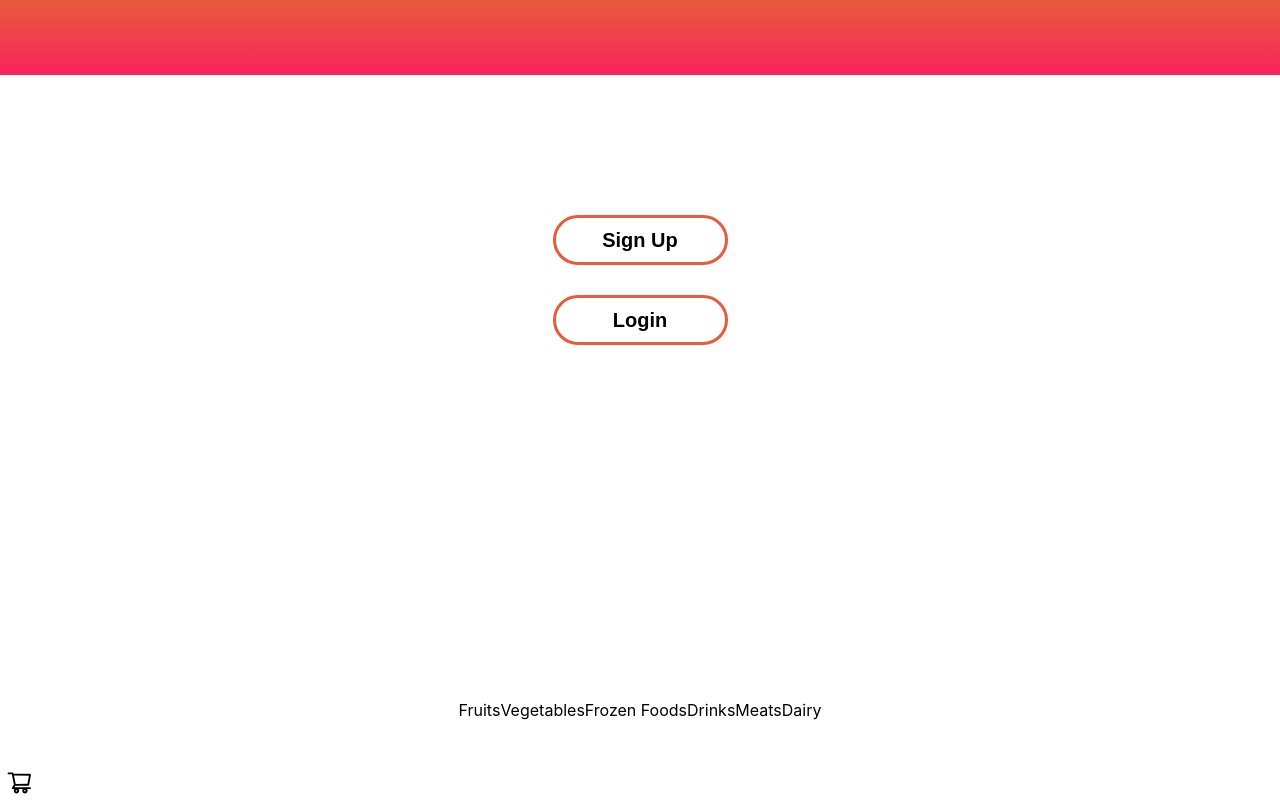
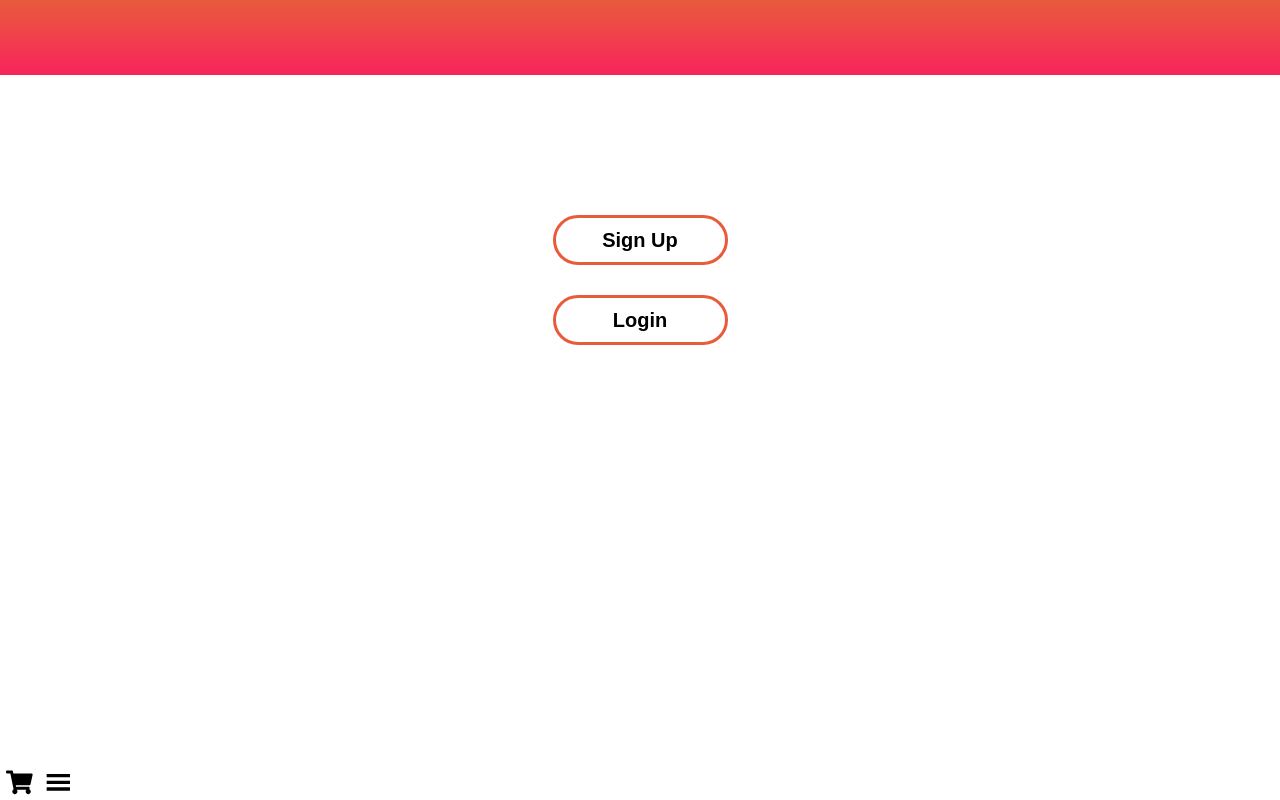
Before and after one commit to tdiec00/Whats-the-Total, a React (Create React App) app in the folder client/: page / in a window 1280 px wide. Built offline with nearby package versions, Linux system fonts and the light colour scheme.

Commit message:
renamed to burger menu

```diff
--- a/client/src/components/catgeoryNavContainer/CategoryNavContainer.jsx
+++ b/client/src/components/burgerMenu/BurgerMenu.jsx
@@ -1,9 +1,9 @@
 import {Link} from "react-router-dom"
-import "./categoryNavConatiner.css"
+import "./burgerMenu.css"
 
 export default function CategoryNavContainer() {
   return (
-    <div className="categoryNav">
+    <div className="burger-menu">
       <div>
         <Link to="/products/fruits">Fruits</Link>
       </div>
--- a/client/src/components/catgeoryNavContainer/categoryNavConatiner.css
+++ b/client/src/components/burgerMenu/burgerMenu.css
@@ -1,10 +1,10 @@
-.categoryNav {
+.burger-menu {
   bottom: 10vh;
   position: absolute;
   display: flex;
 }
 
-.categoryNav a {
+.burger-menu a {
   text-decoration: none;
   color: black;
 }
--- a/client/src/components/footer/Footer.jsx
+++ b/client/src/components/footer/Footer.jsx
@@ -1,11 +1,23 @@
-import {AiOutlineShoppingCart} from "react-icons/ai"
+import {useState} from "react"
+import {FaShoppingCart} from "react-icons/fa"
+import {GiHamburgerMenu} from "react-icons/gi"
 import "./footer.css"
 
 export default function Footer() {
+  //eslint-disable-next-line
+  const [toggle, setToggle] = useState(false)
+
+  const handleToggle = () => {
+    setToggle((prevToggle) => !prevToggle)
+  }
+
   return (
     <div className="footer">
       <button className="cart-emoji">
-        <AiOutlineShoppingCart />
+        <FaShoppingCart />
+      </button>
+      <button className="cart-emoji" onClick={handleToggle}>
+        <GiHamburgerMenu />
       </button>
     </div>
   )
--- a/client/src/components/footer/footer.css
+++ b/client/src/components/footer/footer.css
@@ -18,5 +18,5 @@
 }
 
 .cart-emoji:hover {
-  color: linear-gradient(45deg, #e85b3b, rgb(248, 36, 93));
+  color: red;
 }
--- a/client/src/components/productsContainer/ProductsContainer.jsx
+++ b/client/src/components/productsContainer/ProductsContainer.jsx
@@ -1,7 +1,6 @@
 import {useState, useEffect} from "react"
 import {useParams} from "react-router-dom"
 import {getAllProducts} from "../../services/products"
-import CategoryNavContainer from "../catgeoryNavContainer/CategoryNavContainer"
 import {addToCart} from "../../services/users"
 import {useNavigate} from "react-router-dom"
 import EditButton from "../editButton/EditButton"
@@ -28,7 +27,6 @@ export default function ProductsContainer() {
 
   return (
     <div>
-      <CategoryNavContainer />
       {products.map((product, index) =>
         product.category == category ? (
           <div key={index}>
--- a/client/src/components/shoppingCartContainer/ShoppingCartContainer.jsx
+++ b/client/src/components/shoppingCartContainer/ShoppingCartContainer.jsx
@@ -2,7 +2,6 @@ import {useState, useEffect} from "react"
 import {getUserProducts} from "../../services/users"
 import {deleteFromCart} from "../../services/users"
 import ShoppingTotal from "../shoppingTotal/ShoppingTotal"
-import CategoryNavContainer from "../catgeoryNavContainer/CategoryNavContainer"
 
 export default function ShoppingCartContainer() {
   const [products, setProducts] = useState([])
@@ -22,12 +21,8 @@ export default function ShoppingCartContainer() {
     window.location.reload(false)
   }
 
-  console.log(products)
-
   return (
     <div>
-      <CategoryNavContainer />
-
       {products.length == 0 ? (
         <h1>Your shopping Cart is empty. Please continue shopping</h1>
       ) : (
--- a/client/src/screens/home/Home.jsx
+++ b/client/src/screens/home/Home.jsx
@@ -1,5 +1,4 @@
 import {Link} from "react-router-dom"
-import CategoryNavContainer from "../../components/catgeoryNavContainer/CategoryNavContainer"
 import "./home.css"
 
 export default function Home() {
@@ -12,7 +11,6 @@ export default function Home() {
       <Link to="/login">
         <button className="homeButton">Login</button>
       </Link>
-      <CategoryNavContainer />
     </div>
   )
 }
```
